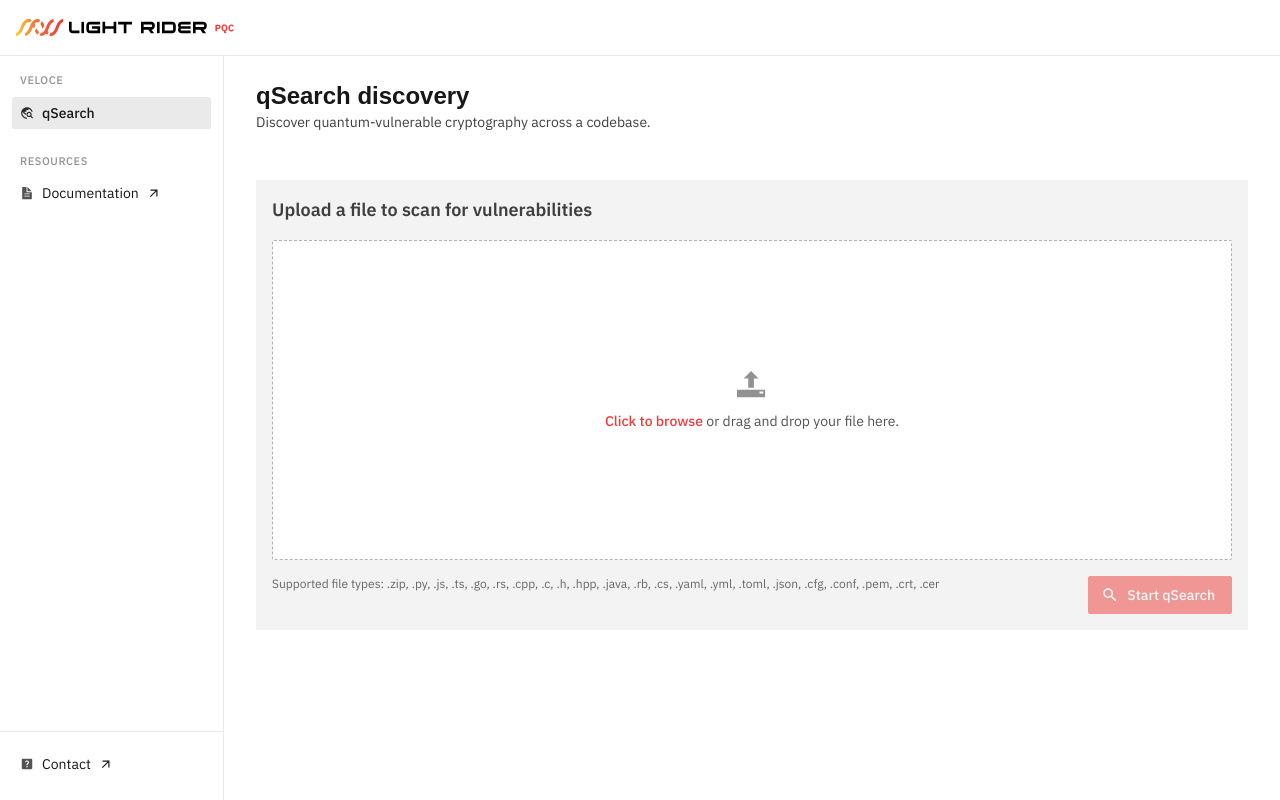
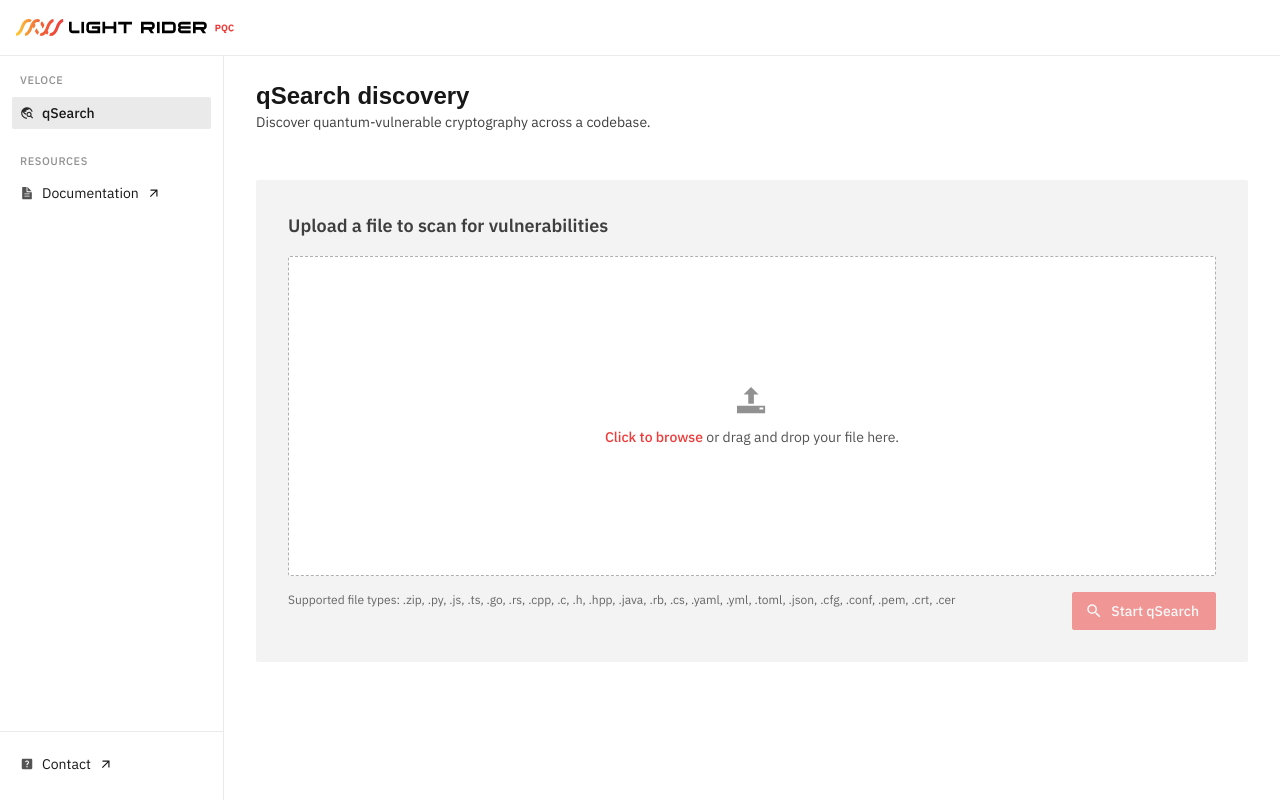
Before and after one commit to lightriderinc/lr_pqc_platform, a Next.js app: page /qsearch in a window 1280 px wide. Built offline with nearby package versions, Linux system fonts and the light colour scheme; a web font is replaced by a local one.

Commit message:
chore: scan padding updated

```diff
--- a/src/components/veloce/ScanConsole.tsx
+++ b/src/components/veloce/ScanConsole.tsx
@@ -57,7 +57,7 @@ export default function ScanConsole({
   }
 
   return (
-    <div className={`default-radius ${completed ? "border-2 border-gray-50" : "bg-gray-50"} p-4`}>
+    <div className={`default-radius ${completed ? "border-2 border-gray-50 p-4" : "bg-gray-50 md:p-8 p-4"}`}>
       {completed && file ? (
         <label className="block text-lg font-semibold text-gray-600 mb-4">
           Uploaded file
```
